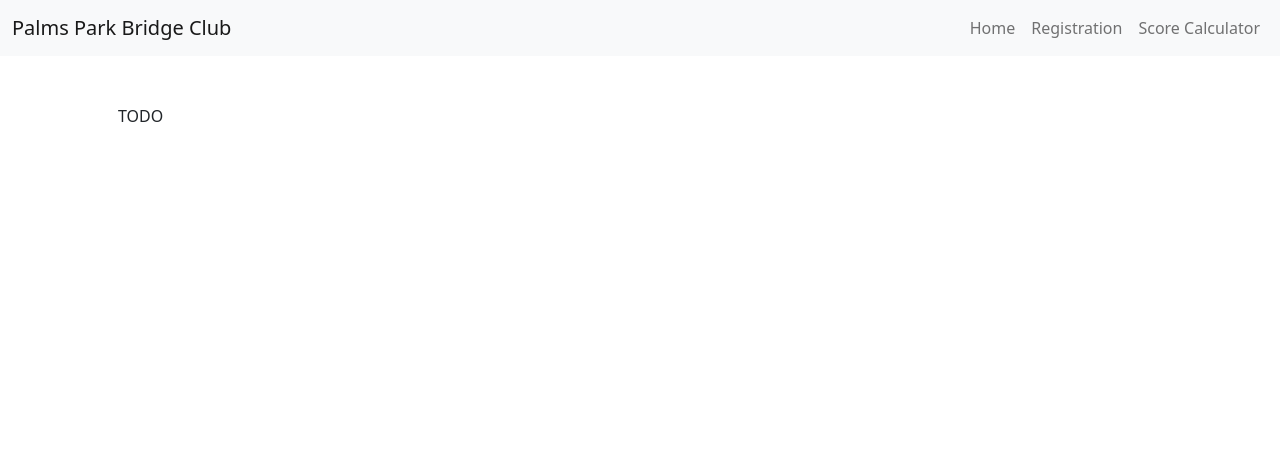
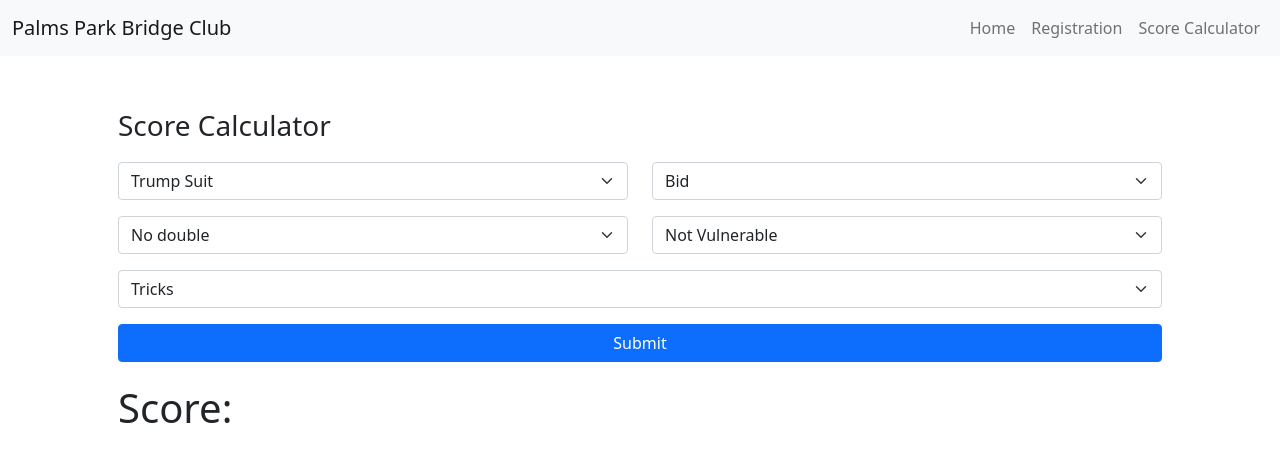
Before and after one commit to sergioluna/bridge-react-app, a React (Create React App) app: page /score-calculator in a window 1280 px wide. Shown: the top 462 px of the page. Built offline with nearby package versions, Linux system fonts and the light colour scheme.

Commit message:
Create ScoreCalculator

```diff
--- a/src/pages/ScoreCalculator.js
+++ b/src/pages/ScoreCalculator.js
@@ -1,7 +1,224 @@
+import { useState } from 'react';
+
+function calculateScore(bid, suit, double, vulnerable, tricks) {
+
+    if (contractIsFulfilled(bid, tricks)) {
+        const baseScore = determineBaseScore(bid, suit, double);
+        const bonusScore = determineBonusScore(baseScore, bid, suit, double, vulnerable, tricks);
+        return (baseScore + bonusScore);
+    } else {
+        //Caclulate negative score
+        const decrementedScore = calculateDecrementedScore(bid, double, vulnerable, tricks);
+        return decrementedScore;
+    }
+}
+
+function contractIsFulfilled(bid, tricks) {
+    return (tricks - 6 >= bid);
+}
+
+function determineBaseScore(bid, suit, double) {
+    let score = 0;
+    const increment = (suit === "min" ? 20 * (2 ** double) : 30 * (2 ** double));
+
+    for (let i = 0; i < bid; i++) {
+        if (i === 0 && suit === "nt") {
+            score += 40 * (2 ** double);
+        } else {
+            score += increment
+        }
+    }
+    return score;
+}
+
+function determineBonusScore(baseScore, bid, suit, double, vulnerable, tricks) {
+    let score = 0
+
+    const insultScore = 50 * double;
+    score += insultScore;
+
+    const partScoreBonus = (baseScore < 100 ? 50 : 0);
+    score += partScoreBonus;
+
+    const determineGameBonus = (base, vul) => {
+        if (base >= 100) {
+            return (vul ? 500 : 300)
+        }
+
+        return 0;
+    }
+    const gameBonus = determineGameBonus(baseScore, vulnerable);
+    score += gameBonus;
+
+    const determineSlamBonus = (bid, vul) => {
+        if (bid === 6) {
+            return (vul ? 750 : 500);
+        } else if (bid === 7) {
+            return (vul ? 1500 : 1000);
+        }
+
+        return 0;
+    }
+    const slamBonus = determineSlamBonus(bid, vulnerable);
+    score += slamBonus;
+
+    const determineOvertrickBonus = (bid, suit, double, vul, tricks) => {
+        let overtrick = 0;
+        for(let i = 0; i < tricks - 6 - bid; i++) {
+            if (double === 0) {
+                overtrick += (suit === "min" ? 20 : 30);
+            }
+            else {
+                overtrick += (vul ? 100 * (2 * double) : 50 * (2 * double));
+            }
+        }
+        return overtrick;
+    }
+    const overtrickBonus = determineOvertrickBonus(bid, suit, double, vulnerable, tricks);
+    score += overtrickBonus;
+
+    return score;
+}
+
+function calculateDecrementedScore(bid, double, vulnerable, tricks) {
+    let score = 0;
+
+    for(let i = 0; i < 6 + bid - tricks; i++) {
+        if (i === 0) {
+            const cases = (vulnerable ? [100, 200, 400] : [50, 100, 200]);
+            score -= cases[double];
+        } else if (i === 1 || i === 2) {
+            const cases = (vulnerable ? [100, 300, 600] : [50, 200, 400])
+            score -= cases[double];
+        } else {
+            const cases = (vulnerable ? [100, 300, 600] : [50, 300, 600]);
+            score -= cases[double];
+        }
+    }
+
+    return score;
+}
+
+
 function ScoreCalculator() {
+    const [formData, setFormData] = useState({
+        suit: "none",
+        bid: "none",
+        double: "0",
+        vulnerable: "0",
+        tricks: "none"
+    });
+    const [score, setScore] = useState()
+
+    const handleSubmit = (event) => {
+        event.preventDefault();
+        event.stopPropagation();
+
+        if (formIsValid()) {
+            const newScore = calculateScore(
+                        parseInt(formData.bid, 10),
+                        formData.suit,
+                        parseInt(formData.double, 10),
+                        parseInt(formData.vulnerable, 10),
+                        parseInt(formData.tricks, 10)
+                    );
+            setScore(newScore);
+        } else {
+            setScore();
+        }
+    }
+
+    const handleChange = (event) => {
+        setFormData((prev) => ({
+            ...prev,
+            [event.target.name]: event.target.value
+        }));
+        setScore();
+    }
+
+    const formIsValid = () => {
+        return (formData.suit != "none" && formData.bid != "none" && formData.tricks != "none");
+    }
+
     return (
         <div className="container p-5">
-            TODO
+
+            <p className="fs-3">Score Calculator</p>
+
+            <form onSubmit={handleSubmit}>
+                <div className="row mb-3">
+                    <div className="col">
+                        <select className="form-select" name="suit" aria-label="Select Suit" onChange={handleChange} value={formData.suit}>
+                            <option value ="none">Trump Suit</option>
+                            <option value="min">Clubs</option>
+                            <option value="min">Diamonds</option>
+                            <option value="maj">Hearts</option>
+                            <option value="maj">Spades</option>
+                            <option value="nt">No Trump</option>
+                        </select>
+                    </div>
+                    <div className="col">
+                        <select className="form-select" name="bid" aria-label="Select Bid" onChange={handleChange} value={formData.bid}>
+                            <option value ="none">Bid</option>
+                            <option value="1">1</option>
+                            <option value="2">2</option>
+                            <option value="3">3</option>
+                            <option value="4">4</option>
+                            <option value="5">5</option>
+                            <option value="6">6</option>
+                            <option value="7">7</option>
+                        </select>
+                    </div>
+                </div>
+
+                <div className="row mb-3">
+                    <div className="col">
+                        <select className="form-select" name="double" aria-label="Select Double" onChange={handleChange} value={formData.double}>
+                            <option value="0">No double</option>
+                            <option value="1">Double</option>
+                            <option value="2">Redoubled</option>
+                        </select>
+                    </div>
+                    <div className="col">
+                    <select className="form-select" name="vulnerable" aria-label="Select Vulnerable" onChange={handleChange} value={formData.vulnerable}>
+                            <option value="0">Not Vulnerable</option>
+                            <option value="1">Vulnerable</option>
+                        </select>
+                    </div>
+                </div>
+
+                <div className="row mb-3">
+                    <div className="col">
+                        <select className="form-select" name="tricks" aria-label="Select Tricks" onChange={handleChange} value={formData.tricks}>
+                            <option value="none">Tricks</option>
+                            <option value="0">0</option>
+                            <option value="1">1</option>
+                            <option value="2">2</option>
+                            <option value="3">3</option>
+                            <option value="4">4</option>
+                            <option value="5">5</option>
+                            <option value="6">6</option>
+                            <option value="7">7</option>
+                            <option value="8">8</option>
+                            <option value="9">9</option>
+                            <option value="10">10</option>
+                            <option value="11">11</option>
+                            <option value="12">12</option>
+                            <option value="13">13</option>
+                        </select>
+                    </div>
+                </div>
+
+                <div className="d-grid">
+                    <button className="btn btn-primary" type="submit">Submit</button>
+                </div>
+            </form>
+
+            <div className="row my-3">
+                <div className="col">
+                    <p className="fs-1">Score: {score}</p>
+                </div>
+            </div>
         </div>
     )
 }
```
